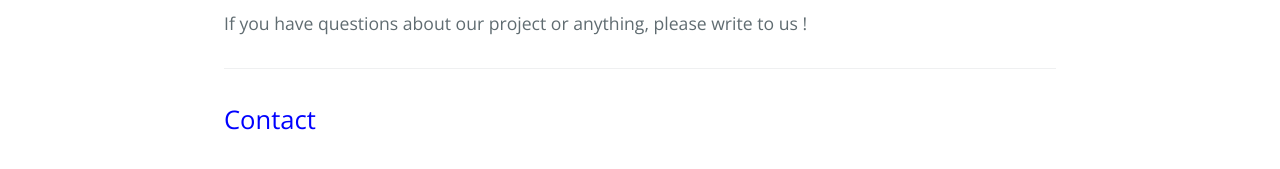
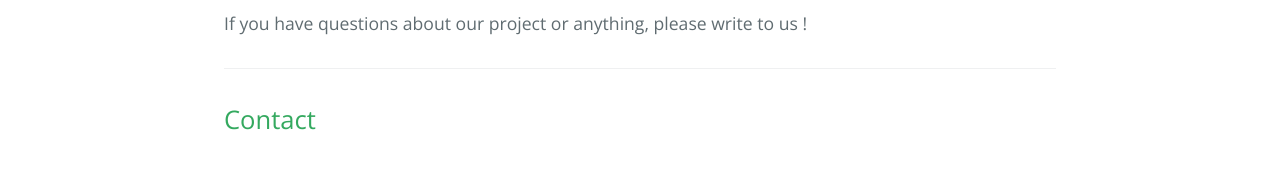
Before and after one commit to NutriTeam/Nutri_Score, a Jekyll site: the page built from contact.md, in a window 1280 px wide. Shown: the part 1242-1411 px from the top of the page. Built offline with Jekyll 4.4.1, drawn with Linux system fonts in a browser that asks for light colours; our own code applies the rules of GitHub Pages for plain Markdown files.

Commit message:
Update default.html

```diff
--- a/_layouts/default.html
+++ b/_layouts/default.html
@@ -25,7 +25,7 @@
       {{ content }}
 
       <footer class="site-footer">
-        <a href="./contact.html" style="font-size:160%;color:blue">Contact</a><br>
+        <a href="./contact.html" style="font-size:160%;color:#34A95F">Contact</a><br>
       </footer>
     </main>
   </body>
```
